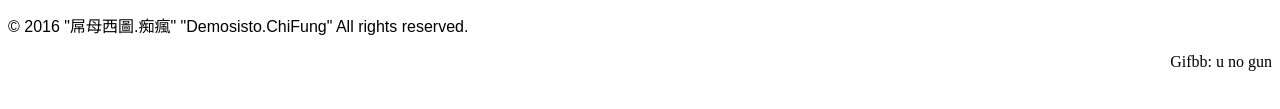
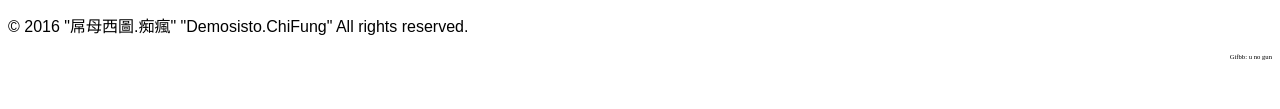
Before and after one commit to gifbb/gifbb.github.io, a plain HTML site: page index.html in a window 1280 px wide. Shown: the part 321-430 px from the top of the page. Drawn offline with Linux system fonts and the light colour scheme.

Commit message:
Added files via upload

```diff
--- a/index.html
+++ b/index.html
@@ -29,6 +29,6 @@
       <a href="http://www.vjmedia.com.hk/articles/2016/04/06/130745/demosisto-%E4%BF%82%E5%92%A9%E5%9A%9F%E6%9E%B6%EF%BC%9F/"><p>[1]: 輔仁媒體 (2016). Demosistō 係咩嚟架？</p></a>
       <p>&copy; 2016 "屌母西圖.痴瘋" "Demosisto.ChiFung" All rights reserved.</p>
     </footer>
-      <div align="right" font-size="5pt">Gifbb: u no gun</div>
+      <p align="right" style="font-famity:  Arial, sans-serif; font-size: 5pt">Gifbb: u no gun</p>
   </body>
 </html>
```
